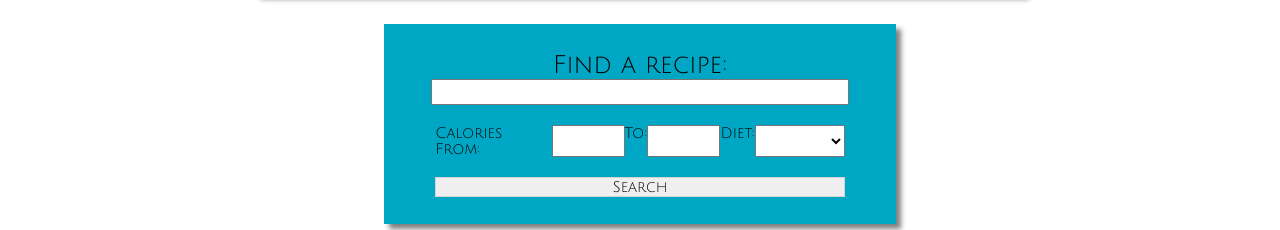
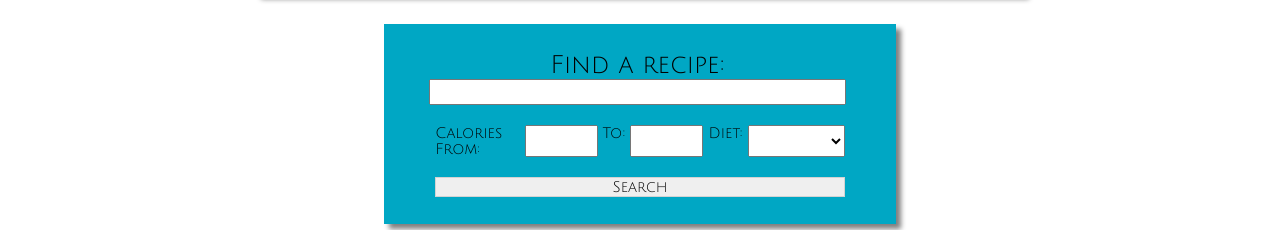
Before and after one commit to timwong91/ngProject-Mitchual, an Angular app: page /home in a window 1280 px wide. Shown: the part 483-713 px from the top of the page. Built offline with nearby package versions, Linux system fonts and the light colour scheme.

Commit message:
updated search bar

```diff
--- a/src/app/search-criteria/search-criteria.component.css
+++ b/src/app/search-criteria/search-criteria.component.css
@@ -50,7 +50,7 @@ form {
   display: flex;
   flex-direction: row;
   width: 80%;
-  justify-content: space-around;
+  justify-content: center;
   margin-top: 20px;
 }
 
@@ -65,10 +65,16 @@ form {
 
 input {
   width: 65px;
+  margin-right: 5px;
+}
+
+label {
+  font-size: 15px;
+  margin-right:5px;
 }
 
 .diet {
-  width: 90px;
+  width: 120-px;
 }
 
 button {
```
